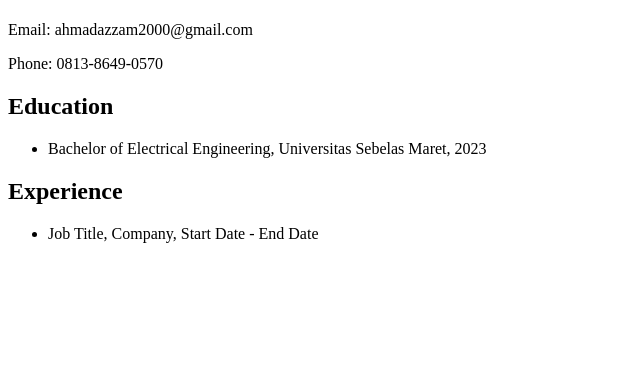
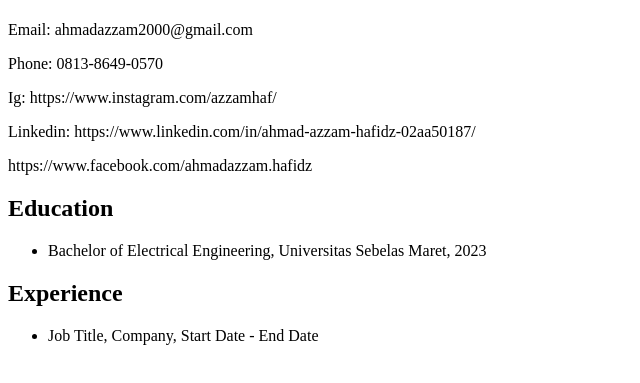
Before and after one commit to ahmadazzam22607/ahmadazzam22607.github.io, a plain HTML site: page index.html in a window 1280 px wide. Shown: the part 59-442 px from the top of the page, without its empty margins (0-640 px from the left). Drawn offline with Linux system fonts and the light colour scheme.

Commit message:
Update index.html

```diff
--- a/index.html
+++ b/index.html
@@ -9,6 +9,9 @@
     <h1>Ahmad Azzam Hafidz</h1>
     <p>Email: ahmadazzam2000@gmail.com</p>
     <p>Phone: 0813-8649-0570</p>
+    <p>Ig: https://www.instagram.com/azzamhaf/</p>
+    <p>Linkedin: https://www.linkedin.com/in/ahmad-azzam-hafidz-02aa50187/</p>
+    <p></p>https://www.facebook.com/ahmadazzam.hafidz</p>
   </header>
 
   <main>
```
